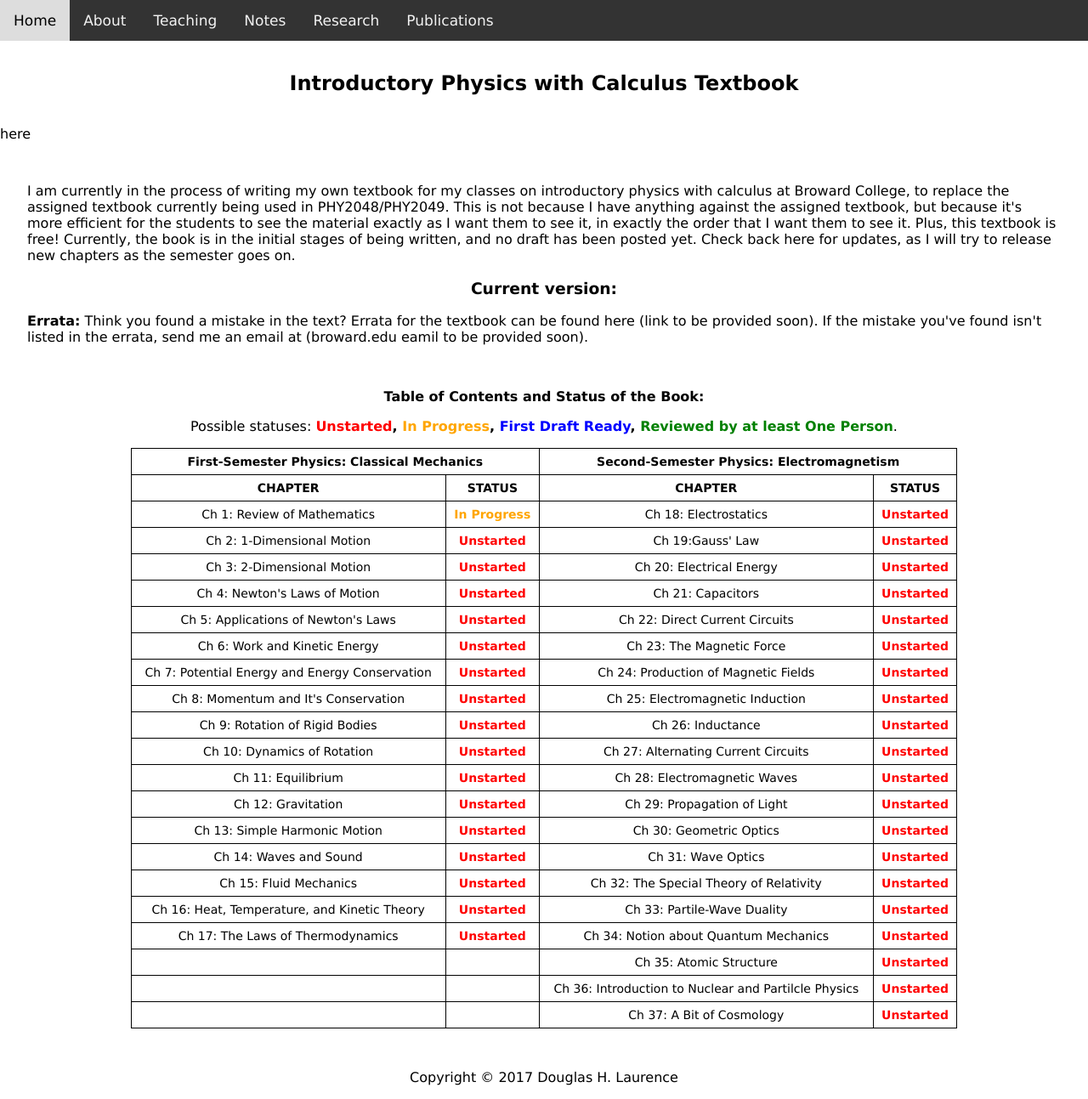
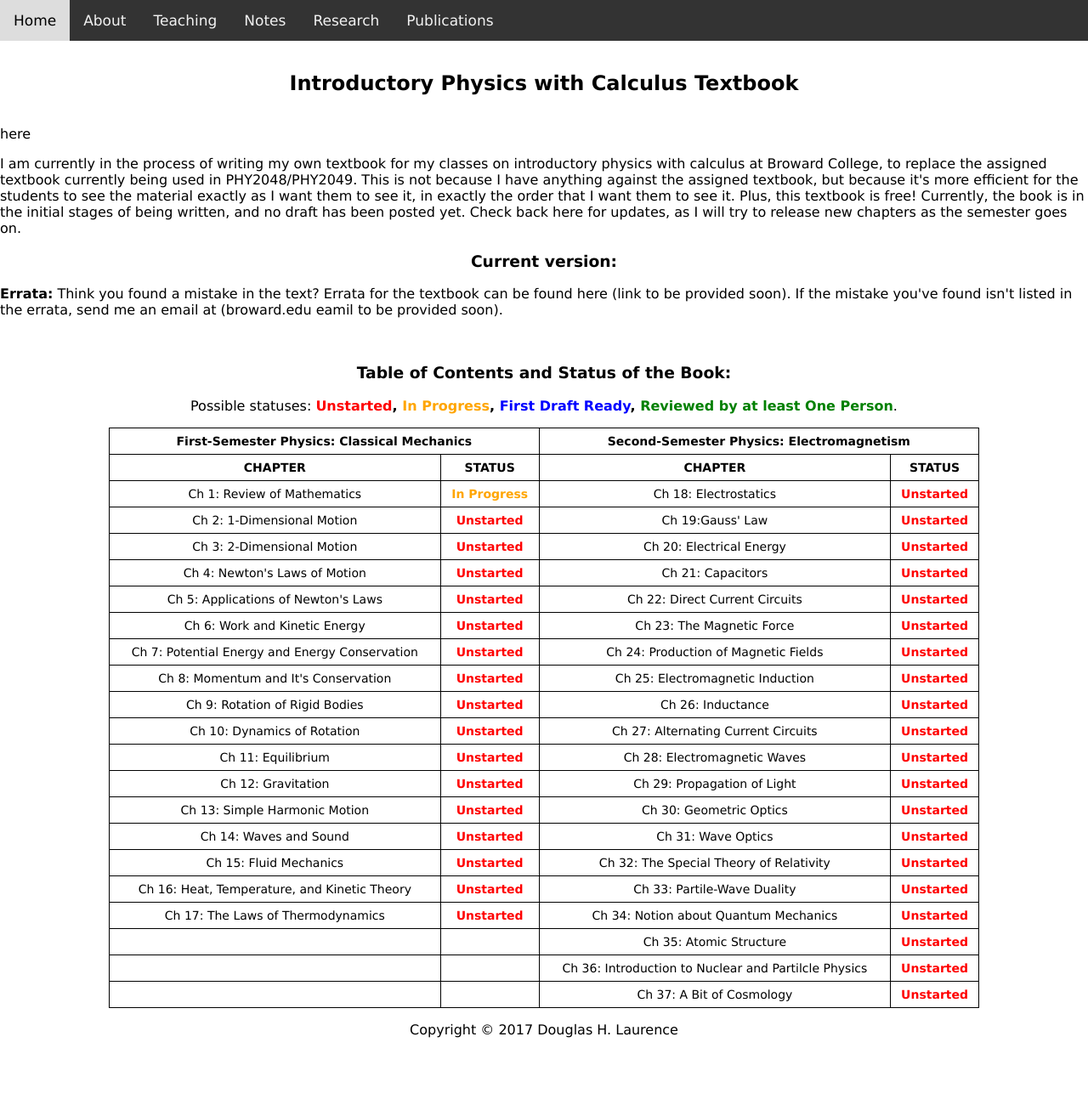
Before and after one commit to dhlaurence/dhlaurence.github.io, a Jekyll site: the page built from uptextbook.html, in a window 1280 px wide. Shown: the whole page at 85% size. Built offline with Jekyll 4.4.1, drawn with Linux system fonts in a browser that asks for light colours; after the commit the page ends 1237 px from its top, so only the background shows below that.

Commit message:
Update uptextbook.html

```diff
--- a/uptextbook.html
+++ b/uptextbook.html
@@ -19,7 +19,7 @@ function myFunction() {
 }
 </script>
 
-<article>
+<body>
   <p>
     I am currently in the process of writing my own textbook for my classes on introductory physics with calculus at Broward
     College, to replace the assigned textbook currently being used in PHY2048/PHY2049. This is not because I have anything
@@ -46,7 +46,7 @@ function myFunction() {
 
   <br>
 
-  <p><center><b>Table of Contents and Status of the Book:</b></center></p>
+  <h3><center>Table of Contents and Status of the Book:</center></h3>
 
   <p><center>Possible statuses: <b><font color="red">Unstarted</font>, <font color="orange">In Progress</font>,
     <font color="blue">First Draft Ready</font>, <font color="green">Reviewed by at least One Person</font></b>.</center></p>
@@ -183,4 +183,4 @@ function myFunction() {
     <td><b><font color="red">Unstarted</font></b></td>
   </tr>
   </table></center>
-</article>
+</body>
```
